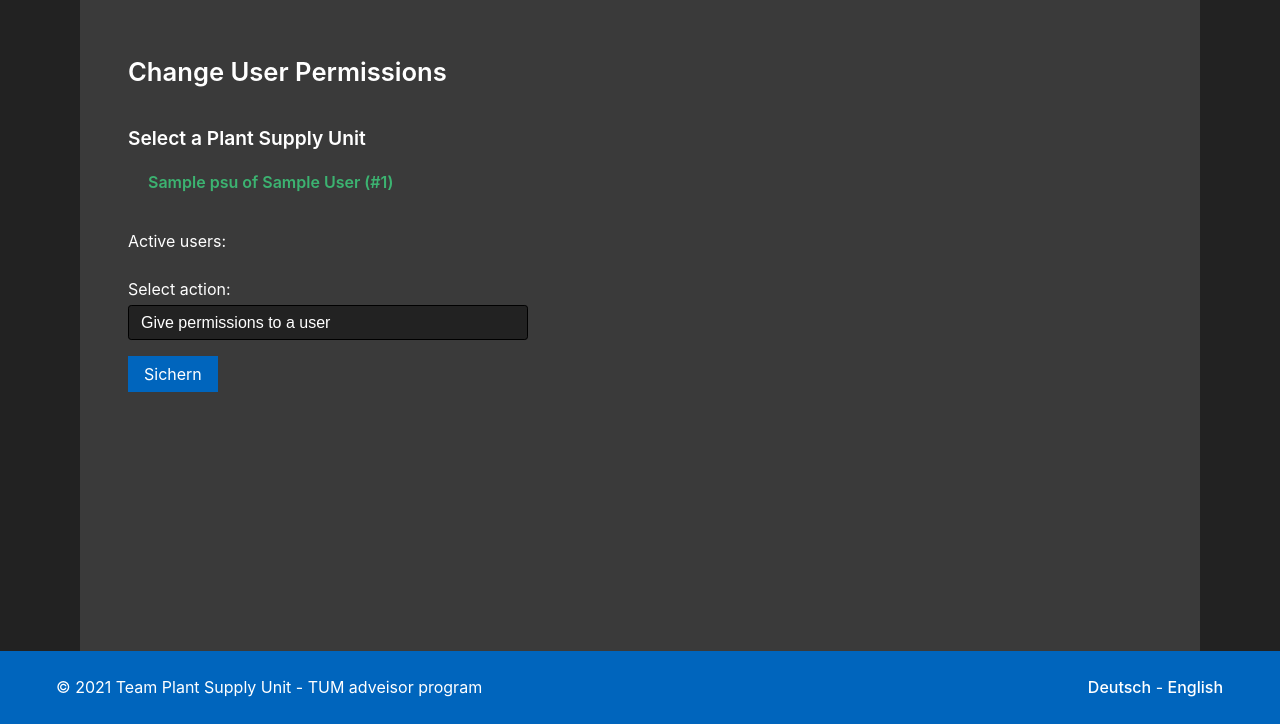
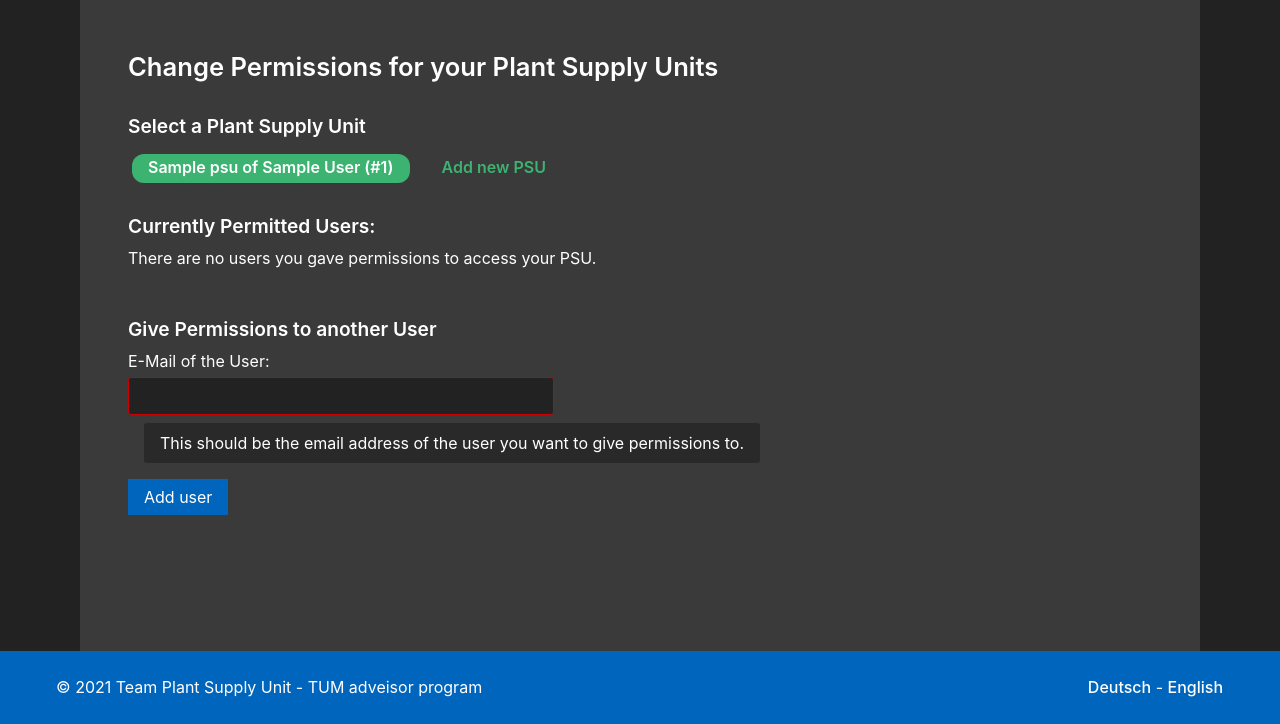
Before and after one commit to Plant-Supply-Unit-adveisor-2021/psuserver, a Django app: page /de/psufrontend/change_user_permissions/ in a window 1280 px wide. Shown: the part 76-800 px from the top of the page. Run offline with Django 3.2, Linux system fonts and the light colour scheme; a user stored in the database is signed in; tables that the repository leaves empty hold one stand-in row (values such as "Sample post").

Commit message:
adding permitted users working

```diff
--- a/psucontrol/utils.py
+++ b/psucontrol/utils.py
@@ -36,7 +36,7 @@ def get_psus_with_permission(user, min_level):
     """
     psus = []
     for p in PSU.objects.all():
-        if check_permissions(p, user) > min_level:
+        if check_permissions(p, user) >= min_level:
             psus.append(p)
     return psus
 
@@ -47,7 +47,7 @@ def get_users_with_permission(psu, min_level, max_level):
     """
     users = []
     for u in User.objects.all():
-        if max_level > check_permissions(psu, u) > min_level:
+        if min_level <= check_permissions(psu, u) <= max_level:
             users.append(u)
     return users
 
--- a/psufrontend/forms.py
+++ b/psufrontend/forms.py
@@ -38,26 +38,26 @@ class ChangeUserPermissionsForm(forms.Form):
 
 class AddUserPermissionsForm(forms.Form):
     """
-    form for adding users and giving them permissions on a selected psu
+    form for adding a user and giving him the permission on a selected psu
     """
 
-    select_user = forms.CharField(label=_('Select user'), max_length=100, min_length=1,
-                                  help_text=_('Type in the email-adress of a user that you want to give permissions to'))
+    user_mail = forms.EmailField(label=_('E-Mail of the User'), max_length=100, min_length=1,
+                                 help_text=_('This should be the email address of the user you want to give permissions to.'))
 
-    def __init__(self, sel_psu, *args, **kwargs):
+    def __init__(self, *args, **kwargs):
         super().__init__(*args, **kwargs)
-        self.sel_psu = sel_psu
 
     def clean(self):
-        if User.objects.get(email=self.cleaned_data.get('select_user')):
-            if User.objects.get(email=self.cleaned_data.get('select_user')) in self.sel_psu.permitted_users.all():
-                raise ValidationError(_("This user already has permissions on this PSU."))
-            else:
-                cleaned_data = self.cleaned_data.get('select_user')
-        else:
-            raise ValidationError(_("This user does not exist."))
+        try:
+            self.cleaned_data['user'] = User.objects.get(email=self.cleaned_data['user_mail'])
+        except KeyError:
+            # mail validation failed
+            pass
+        except User.DoesNotExist:
+            # user does not exist
+            raise ValidationError(_('We could not find a user with this mail address in our system. Please make shure there is an account linked to this mail address.'))
 
-        return cleaned_data
+        return self.cleaned_data
 
 
 class RevokeUserPermissionsForm(forms.Form):
--- a/psufrontend/templates/psufrontend/change_user_permissions.html
+++ b/psufrontend/templates/psufrontend/change_user_permissions.html
@@ -5,9 +5,9 @@
 {% block title %}{% trans "Change User Permissions" %} - Plant Supply Unit{% endblock title %}
 
 {% block body %}
-    <form enctype="multipart/form-data" method="POST">
-        {% csrf_token %}
-        <h2>{% trans "Change User Permissions" %}</h2>
+
+    <h2>{% trans "Change Permissions for your Plant Supply Units" %}</h2>
+
     <!-- psu selection links -->
     <div class="psuselection">
         <h4>{% trans "Select a Plant Supply Unit" %}</h4>
@@ -15,18 +15,27 @@
             {% for p in psus %}
                 <a class="btn btn-inline-block btn-secondary {% if p.id == sel_psu.id %}selected{% endif %}" href="{% url 'psufrontend:change_user_permissions' psu=p.id %}">{{ p.pretty_name }}</a>
             {% endfor %}
+            <a class="btn btn-inline-block btn-secondary" href="{% url 'psufrontend:register_psu' %}">{% trans "Add new PSU" %}</a>
         </div>
     </div>
+
+    <!-- list of active users -->
     <div class="active_users">
-            <h7>{% trans "Active users:" %}</h7>
-            <div>
+        <h4>{% trans "Currently Permitted Users:" %}</h4>
+        {% if users %}
             {% for u in users %}
                 <li>{{u|safe}}</li>
             {% endfor %}
-            </div>
-            </br>
-        </div>
-        {{ form|cut:'<br>' }}
-        <input type="submit" name="" value="{% trans "Save" %}"  class="btn btn-primary">
+        {% else %}
+            {% trans "There are no users you gave permissions to access your PSU." %}
+        {% endif %}
+    </div><br><br>
+
+    <!-- form for adding a user -->
+    <h4>{% trans "Give Permissions to another User" %}</h4>
+    <form enctype="multipart/form-data" method="POST">
+        {% csrf_token %}
+        {{ add_form|cut:'<br>' }}
+        <input type="submit" name="ADD" value="{% trans "Add user" %}"  class="btn btn-primary">
     </form>
 {% endblock body %}
--- a/psufrontend/urls.py
+++ b/psufrontend/urls.py
@@ -6,8 +6,8 @@ app_name = 'psufrontend'
 
 urlpatterns = [
     path(r'register_psu', v.register_psu_view, name='register_psu'),
+    path(r'change_user_permissions/psu/<int:psu>', v.change_user_permissions_view, name='change_user_permissions'),
     path(r'change_user_permissions/', v.change_user_permissions_view, name='change_user_permissions'),
-    path(r'change_user_permissions/psu/<int:psu>', v.change_user_permissions_view, name='change_user_permissions'),
     path(r'add_user_permissions/', v.add_user_permissions_view, name='add_user_permissions'),
     path(r'add_user_permissions/psu/<int:psu>', v.add_user_permissions_view, name='add_user_permissions'),
     path(r'revoke_user_permissions/', v.revoke_user_permissions_view, name='revoke_user_permissions'),
--- a/psufrontend/views.py
+++ b/psufrontend/views.py
@@ -1,7 +1,6 @@
 from django.shortcuts import redirect, render
 from django.utils.translation import ugettext as _
 from django.core.paginator import Paginator
-from django.urls import resolve
 
 from datetime import timedelta
 
@@ -11,7 +10,7 @@ from django.contrib import messages
 
 from psufrontend.forms import RegisterPSUForm, AddWateringTaskForm, WateringControlForm, ChangeUserPermissionsForm, AddUserPermissionsForm, RevokeUserPermissionsForm
 from psucontrol.models import CommunicationLogEntry, PSU, PSUImage, PendingPSU, DataMeasurement, WateringTask, WateringParams
-from psucontrol.utils import get_psus_with_permission, get_timedelta
+from psucontrol.utils import get_psus_with_permission, get_users_with_permission, get_timedelta
 from psucontrol.watering import CalculateWatering
 from authentication.models import User
 
@@ -44,12 +43,55 @@ def register_psu_view(request):
     return render(request, 'psufrontend/register_psu.html', {'form': form})
 
 
+@csrf_exempt
 @login_required
 def change_user_permissions_view(request, psu=0):
     """
     view for changing user permissions for selected PSU
     """
 
+    @csrf_protect
+    def add_user_permission(request, form, psu):
+        psu.permitted_users.add(form.cleaned_data['user'])
+        psu.save()
+        messages.success(request, _('Successfully added a new permitted user.'))
+
+    @csrf_protect
+    def revoke_user_permission(request, form, psu):
+        pass
+
+    # gather the psus of the user with high priviledges
+    psus = get_psus_with_permission(request.user, 10)
+    if len(psus) == 0:
+        # no psus -> redirect to the no_psu_view
+        return redirect('psufrontend:no_psu')
+
+    # Try finding the handed over PSU id in the list of psus
+    sel_psu = None
+    for p in psus:
+        if p.id == psu:
+            sel_psu = p
+            break
+    if sel_psu is None:
+        # id not found -> take first psu in list
+        sel_psu = psus[0]
+
+    context = {"psus": psus, "sel_psu": sel_psu}
+
+    add_form = AddUserPermissionsForm(request.POST or None)
+    context['add_form'] = add_form
+
+    if request.POST and request.POST['ADD'] and add_form.is_valid():
+        # user clicked on add user
+        add_user_permission(request, add_form, sel_psu)
+
+    print(request.POST)
+
+    context['users'] = get_users_with_permission(sel_psu, min_level=1, max_level=9)
+
+    return render(request, 'psufrontend/change_user_permissions.html', context=context)
+
+    """
     # checking to which psus user has access
     psus = get_psus_with_permission(request.user, min_level=10)
 
@@ -86,7 +128,7 @@ def change_user_permissions_view(request, psu=0):
 
     return render(request, 'psufrontend/change_user_permissions.html',
                   context={'form': form, 'users': users, "psus": psus})
-
+    """
 
 def add_user_permissions_view(request, psu=0):
     # checking to which psus user has access
--- a/static/style/master.css
+++ b/static/style/master.css
@@ -109,6 +109,16 @@
 }
 
 /* headlines */
+
+h1, h2 {
+    margin: 1.25rem 0;
+    line-height: 1.2;
+}
+
+h3, h4, h5 {
+    margin: 0 0 .5rem 0;
+    line-height: 1.2;
+}
 
 h1 {
     font-size: 2rem;
@@ -851,12 +861,6 @@ div.dash-wrapper{
     margin: 1rem 0;
 }
 
-div.dash-wrapper h1, div.dash-wrapper h2, div.dash-wrapper h3,
-div.dash-wrapper h4, div.dash-wrapper h5 {
-    margin: 0 0 .5rem 0;
-    line-height: 1.2;
-}
-
 /* quick info part */
 
 div.dash-wrapper div#quick-info{
--- a/website/templates/base.html
+++ b/website/templates/base.html
@@ -38,6 +38,7 @@
                                 <a href="{% url 'psufrontend:chart' %}" class="drop-down-element">{% trans "Charts" %}</a>
                                 <a href="{% url 'psufrontend:add_watering_task' %}" class="drop-down-element">{% trans "Manual Watering" %}</a>
                                 <a href="{% url 'psufrontend:watering_control' %}" class="drop-down-element">{% trans "Watering Settings" %}</a>
+                                <a href="{% url 'psufrontend:change_user_permissions' %}" class="drop-down-element">{% trans "Change User Permissions" %}</a>
                                 <a href="{% url 'psufrontend:register_psu' %}" class="drop-down-element">{% trans "Register PSU" %}</a>
                             </div>
                         </div>
```
Lines whose indentation alone changed are shown as unchanged.
